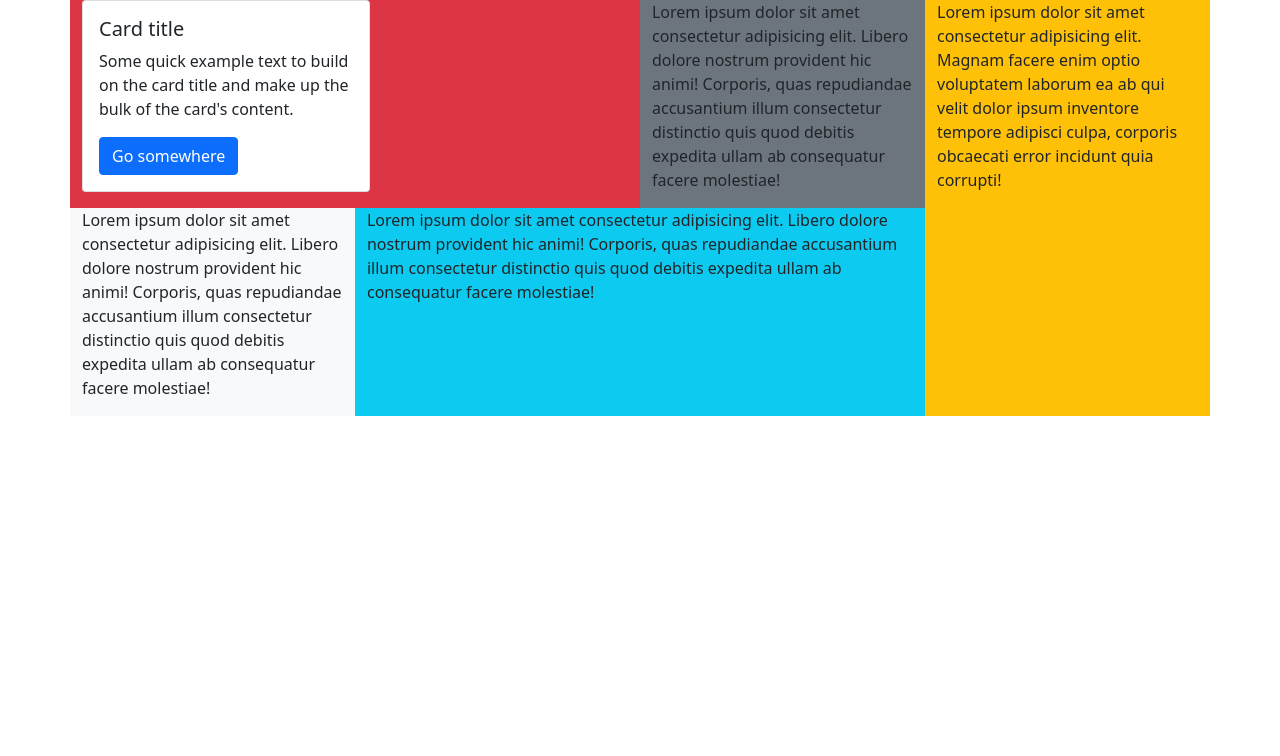
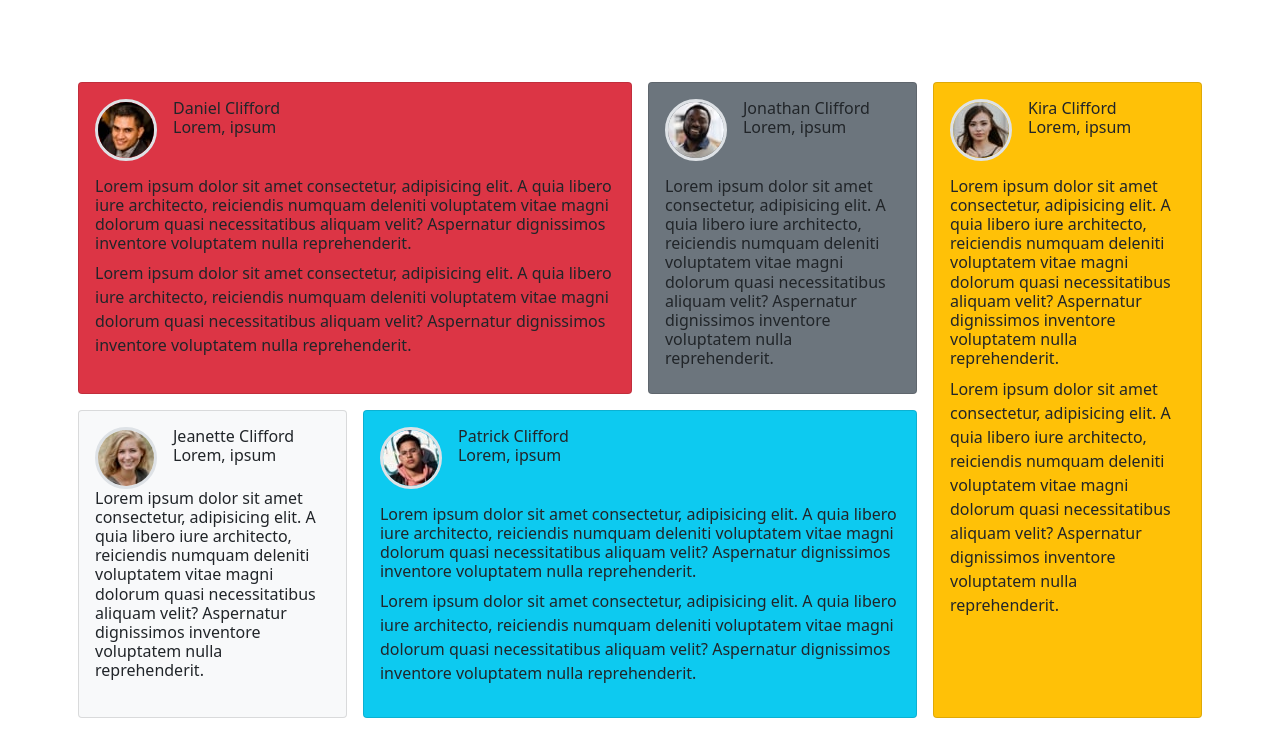
Before and after one commit to Santiago-Pe/Testimonials-grid-section, a plain HTML site: page index.html in a window 1280 px wide. Drawn offline with nearby package versions, Linux system fonts and the light colour scheme.

Commit message:
maqeutacion grid

```diff
--- a/index.html
+++ b/index.html
@@ -7,52 +7,113 @@
     <!-- Link Boostrap -->
     <link href="https://cdn.jsdelivr.net/npm/bootstrap@5.1.3/dist/css/bootstrap.min.css" rel="stylesheet" integrity="sha384-1BmE4kWBq78iYhFldvKuhfTAU6auU8tT94WrHftjDbrCEXSU1oBoqyl2QvZ6jIW3" crossorigin="anonymous">
     <!-- Links Css -->
+    <link rel="stylesheet" href="style.css">
     <title>Curso Boostap 5</title>
 </head>
 <body>
 
  <main class="container d-flex align-items-center justify-content-center alto100">
     <div class="row">
+
         <!-- Columna Izquierda -->
-        <div class="col-12 col-lg-9 bg-primary">
-
+        <div class="col-12 col-lg-9">
            <div class="row">
 
-                <div class="col-12 col-lg-8 bg-danger">
+                <div class="col-12 col-lg-8 p-2">
+                    <article class="card h-100 bg-danger">
+                        <div class="card-body">
+                            <div class="d-flex mb-3">
+                                <img src="./images/image-daniel.jpg" alt="imagen de Daniel" class="border border-3 rounded-circle ">
+                                <div class="ps-3">
+                                    <h6 class="m-0 h6">Daniel Clifford</h6>
+                                    <p class="m-0 h6">Lorem, ipsum</p>
+                                </div>
+                            </div>
 
-                    <article class="card" style="width: 18rem;">
+                            <div>
+                                <p class="h6">Lorem ipsum dolor sit amet consectetur, adipisicing elit. A quia libero iure architecto, reiciendis numquam deleniti voluptatem vitae magni dolorum quasi necessitatibus aliquam velit? Aspernatur dignissimos inventore voluptatem nulla reprehenderit.</p>
+                                <p class="fs-6">Lorem ipsum dolor sit amet consectetur, adipisicing elit. A quia libero iure architecto, reiciendis numquam deleniti voluptatem vitae magni dolorum quasi necessitatibus aliquam velit? Aspernatur dignissimos inventore voluptatem nulla reprehenderit.</p>
+                            </div>
+                        </div>
+
+                    </article></div>
+                <div class="col-12 col-lg-4 p-2">
+                    <article class="card h-100 bg-secondary">
                         <div class="card-body">
-                          <h5 class="card-title">Card title</h5>
-                          <p class="card-text">Some quick example text to build on the card title and make up the bulk of the card's content.</p>
-                          <a href="#" class="btn btn-primary">Go somewhere</a>
+                            <div class="d-flex mb-3">
+                                <img src="./images/image-jonathan.jpg" alt="imagen de jonathan" class="border border-3 rounded-circle ">
+                                <div class="ps-3">
+                                    <h6 class="m-0 h6">Jonathan Clifford</h6>
+                                    <p class="m-0 h6">Lorem, ipsum</p>
+                                </div>
+                            </div>
+
+                            <div>
+                                <p class="h6">Lorem ipsum dolor sit amet consectetur, adipisicing elit. A quia libero iure architecto, reiciendis numquam deleniti voluptatem vitae magni dolorum quasi necessitatibus aliquam velit? Aspernatur dignissimos inventore voluptatem nulla reprehenderit.</p>
+                            </div>
                         </div>
-                      </article>
-
-                </div>
-                <div class="col-12 col-lg-4 bg-secondary">
-
-                    <p>Lorem ipsum dolor sit amet consectetur adipisicing elit. Libero dolore nostrum provident hic animi! Corporis, quas repudiandae accusantium illum consectetur distinctio quis quod debitis expedita ullam ab consequatur facere molestiae!</p>
-
+                    </article>
                 </div>
 
-                <div class="col-12 col-lg-4 bg-light">
+                <div class="col-12 col-lg-4 p-2">
+                    <article class="card h-100 bg-light">
+                        <div class="card-body">
+                            <div class="d-flex">
+                                <img src="./images/image-jeanette.jpg" alt="imagen de Daniel" class="border border-3 rounded-circle ">
+                                <div class="ps-3">
+                                    <h6 class="m-0 h6">Jeanette Clifford</h6>
+                                    <p class="m-0 h6">Lorem, ipsum</p>
+                                </div>
+                            </div>
 
-                    <p>Lorem ipsum dolor sit amet consectetur adipisicing elit. Libero dolore nostrum provident hic animi! Corporis, quas repudiandae accusantium illum consectetur distinctio quis quod debitis expedita ullam ab consequatur facere molestiae!</p>
+                            <div>
+                                <p class="h6">Lorem ipsum dolor sit amet consectetur, adipisicing elit. A quia libero iure architecto, reiciendis numquam deleniti voluptatem vitae magni dolorum quasi necessitatibus aliquam velit? Aspernatur dignissimos inventore voluptatem nulla reprehenderit.</p>
 
+                            </div>
+                        </div>
+                    </article>
                 </div>
-                <div class="col-12 col-lg-8 bg-info">
 
-                    <p>Lorem ipsum dolor sit amet consectetur adipisicing elit. Libero dolore nostrum provident hic animi! Corporis, quas repudiandae accusantium illum consectetur distinctio quis quod debitis expedita ullam ab consequatur facere molestiae!</p>
+                <div class="col-12 col-lg-8 p-2">
+                    <article class="card h-100 bg-info">
+                        <div class="card-body">
+                            <div class="d-flex mb-3">
+                                <img src="./images/image-patrick.jpg" alt="imagen de Daniel" class="border border-3 rounded-circle ">
+                                <div class="ps-3">
+                                    <h6 class="m-0 h6">Patrick Clifford</h6>
+                                    <p class="m-0 h6">Lorem, ipsum</p>
+                                </div>
+                            </div>
 
+                            <div>
+                                <p class="h6">Lorem ipsum dolor sit amet consectetur, adipisicing elit. A quia libero iure architecto, reiciendis numquam deleniti voluptatem vitae magni dolorum quasi necessitatibus aliquam velit? Aspernatur dignissimos inventore voluptatem nulla reprehenderit.</p>
+                                <p class="fs-6">Lorem ipsum dolor sit amet consectetur, adipisicing elit. A quia libero iure architecto, reiciendis numquam deleniti voluptatem vitae magni dolorum quasi necessitatibus aliquam velit? Aspernatur dignissimos inventore voluptatem nulla reprehenderit.</p>
+                            </div>
+                        </div>
+                    </article>
                 </div>
 
            </div>
-
         </div>
 
         <!-- Columna Derecha -->
-        <div class="col-12 col-lg-3 bg-warning">
-            <p>Lorem ipsum dolor sit amet consectetur adipisicing elit. Magnam facere enim optio voluptatem laborum ea ab qui velit dolor ipsum inventore tempore adipisci culpa, corporis obcaecati error incidunt quia corrupti!</p>
+        <div class="col-12 col-lg-3 p-2">
+            <article class="card h-100 bg-warning">
+                <div class="card-body">
+                    <div class="d-flex mb-3">
+                        <img src="./images/image-kira.jpg" alt="imagen de Daniel" class="border border-3 rounded-circle ">
+                        <div class="ps-3">
+                            <h6 class="m-0 h6">Kira Clifford</h6>
+                            <p class="m-0 h6">Lorem, ipsum</p>
+                        </div>
+                    </div>
+
+                    <div>
+                        <p class="h6">Lorem ipsum dolor sit amet consectetur, adipisicing elit. A quia libero iure architecto, reiciendis numquam deleniti voluptatem vitae magni dolorum quasi necessitatibus aliquam velit? Aspernatur dignissimos inventore voluptatem nulla reprehenderit.</p>
+                        <p class="fs-6">Lorem ipsum dolor sit amet consectetur, adipisicing elit. A quia libero iure architecto, reiciendis numquam deleniti voluptatem vitae magni dolorum quasi necessitatibus aliquam velit? Aspernatur dignissimos inventore voluptatem nulla reprehenderit.</p>
+                    </div>
+                </div>
+            </article>
         </div>
     </div>
  </main>
```
